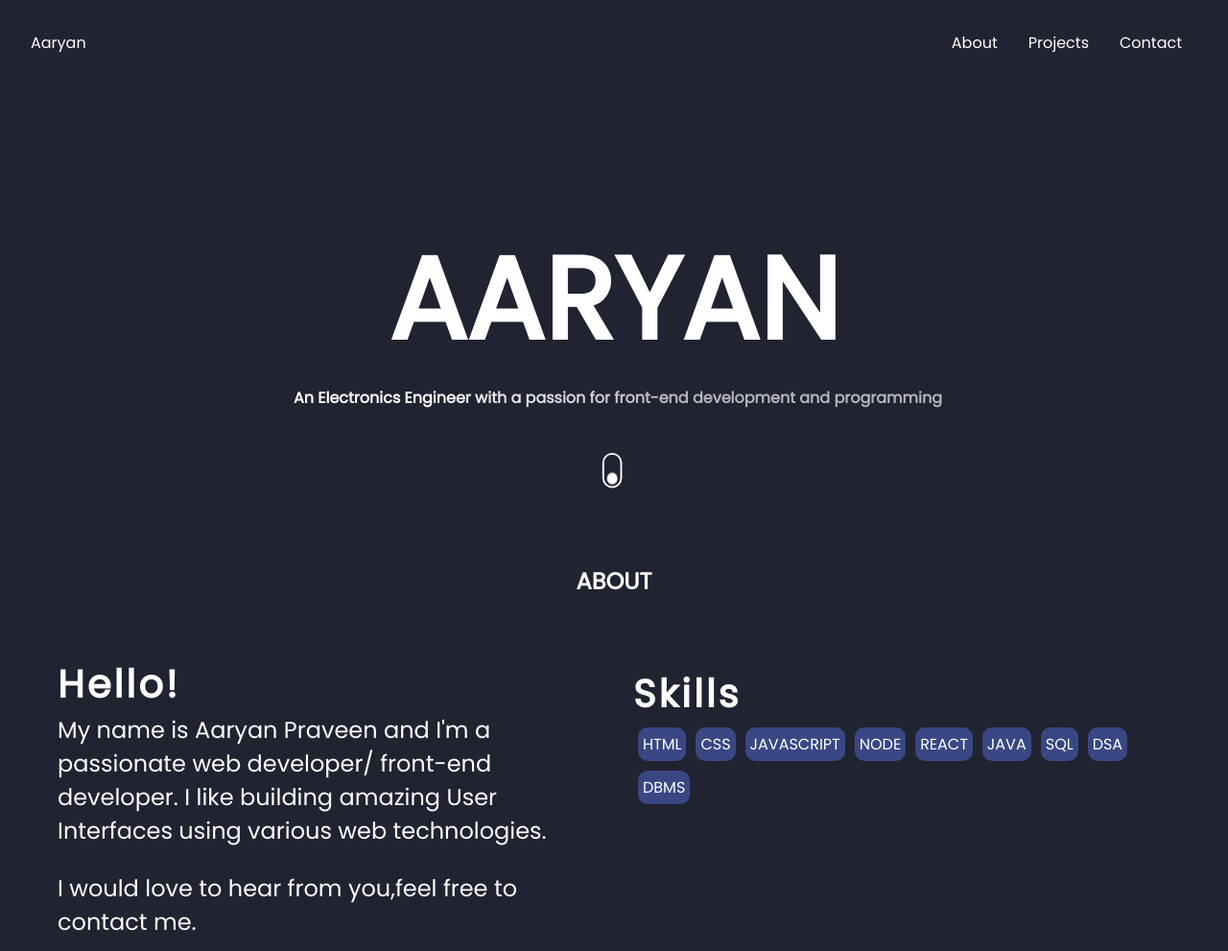
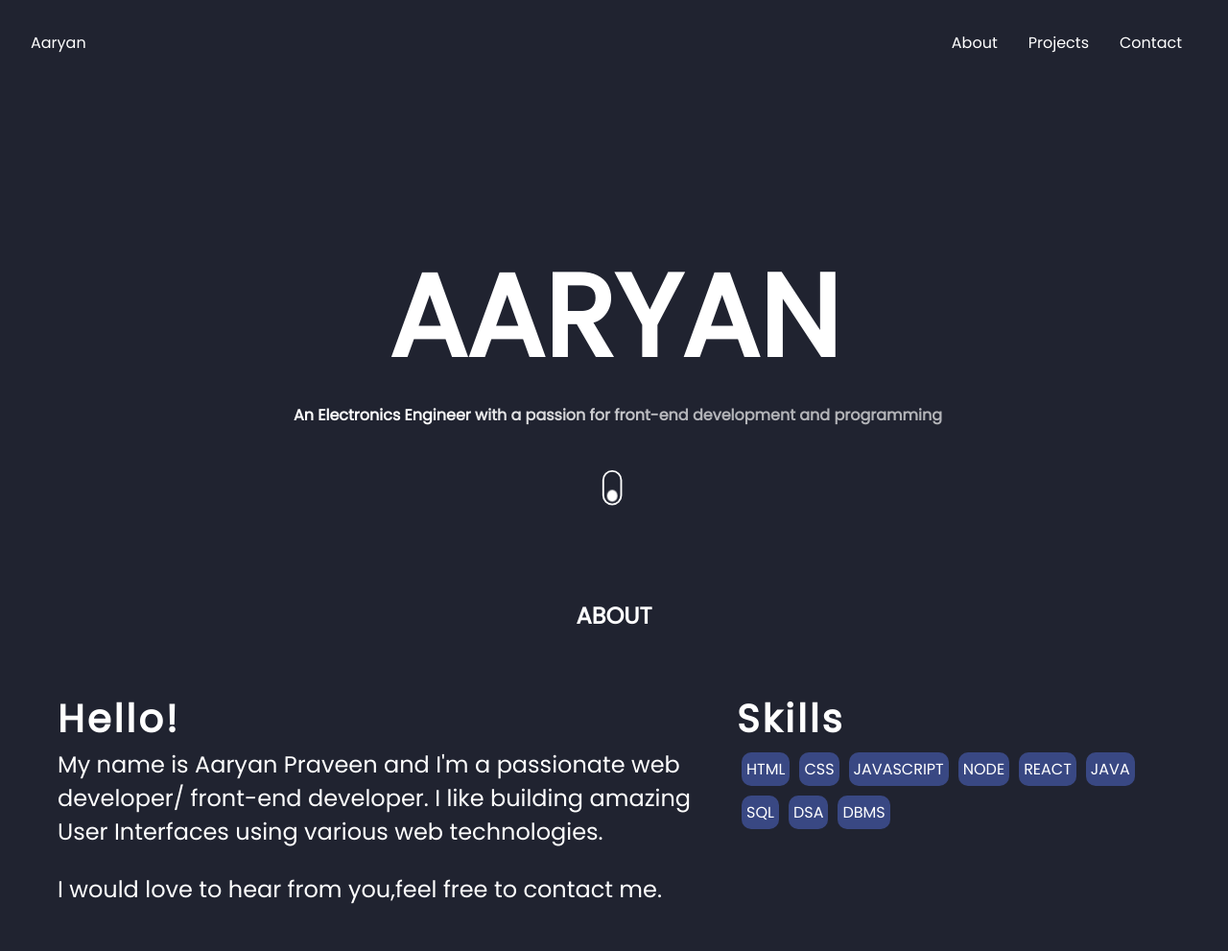
Before and after one commit to boioboi16/Portfolio_2, a website: page index.html in a window 1280 px wide. Shown: the top 991 px of the page at 96% size. Drawn offline with nearby package versions, Linux system fonts and the light colour scheme.

```diff
--- a/index.html
+++ b/index.html
@@ -5,8 +5,8 @@
   <meta http-equiv="X-UA-Compatible" content="IE=edge">
   <meta name="viewport" content="width=device-width, initial-scale=1.0">
   <link rel="stylesheet" href="https://use.fontawesome.com/releases/v5.15.4/css/all.css" integrity="sha384-DyZ88mC6Up2uqS4h/KRgHuoeGwBcD4Ng9SiP4dIRy0EXTlnuz47vAwmeGwVChigm" crossorigin="anonymous">
-  <link rel="shortcut icon" type="image/png" href="images/a.png">
-  <link rel="stylesheet" href="https://unpkg.com/aos@next/dist/aos.css" />
+  <link rel="shortcut icon" type="image/png" href="images/letterA.svg">
+  <!-- <link rel="stylesheet" href="https://unpkg.com/aos@next/dist/aos.css" /> -->
   <link rel="stylesheet" href="style.css">
   <title>Aaryan Praveen</title>
 </head>
--- a/style.css
+++ b/style.css
@@ -198,7 +198,7 @@
   color:#fff;
   display: grid;
   text-align: center;
-  padding: 2em;
+  padding: 50px;
   margin-top:30px ;
 
 }
@@ -253,12 +253,12 @@
   display: flex;
    align-items: flex-start;
 
-  /* justify-content: space-between;  */
+  justify-content: space-around;
   padding: 50px;
 }
 .left{
 
-  width: 50%;
+  width: 60%;
 padding: 10px;
 transition: all 0.3s cubic-bezier(.25,.8,.25,1);
 }
@@ -277,13 +277,14 @@
 }
 .right{
 
-  width: 50%;
-  padding: 20px;
+  width: 40%;
+  padding: 10px;
   display: flex;
   flex-direction: column;
   justify-content: start;
   /* align-items: center; */
   /* margin-left: 30px; */
+  margin: 0 auto;
   transition: all 0.3s cubic-bezier(.25,.8,.25,1);
 }
 #skills{
```
Also changed, not shown: images/letterA.svg (added).
